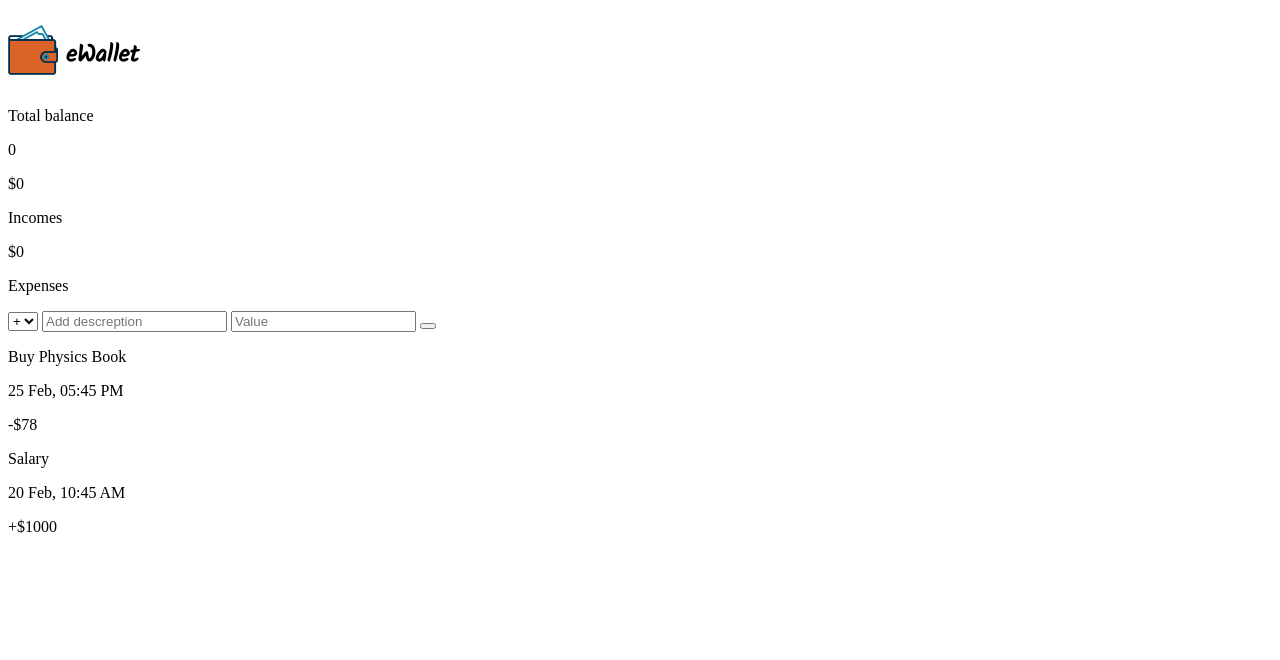
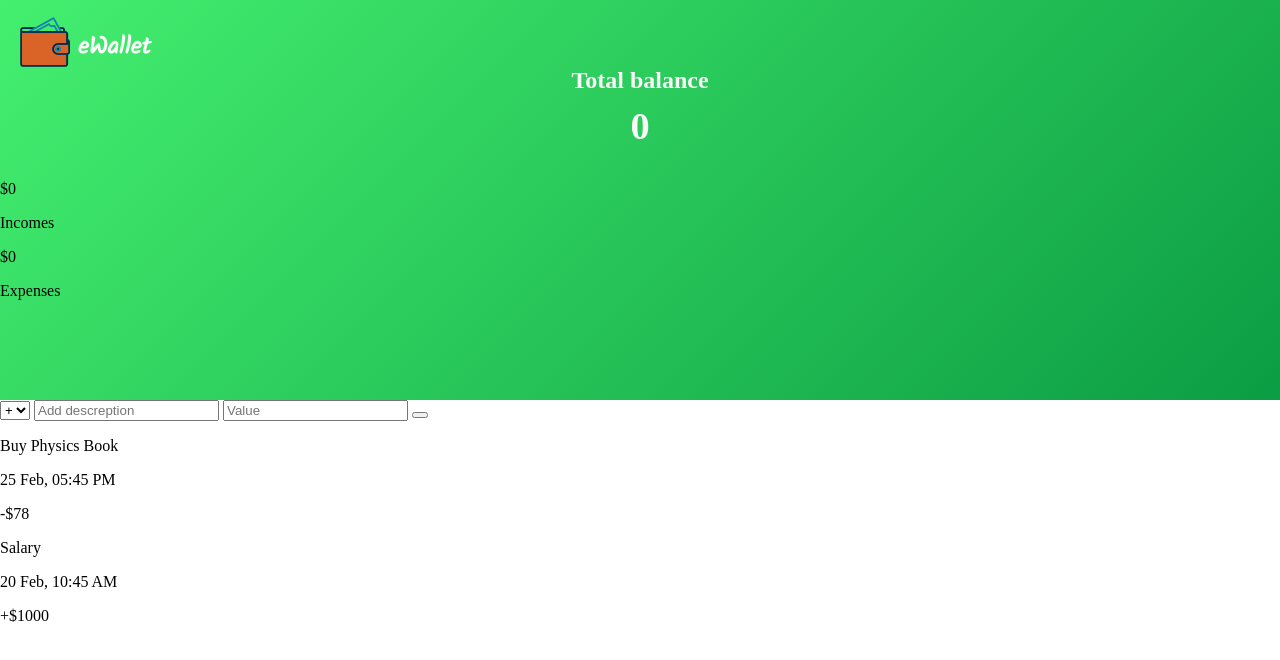
Before and after one commit to Raihanhossen/EWallet, a plain HTML site: page index.htm in a window 1280 px wide. Drawn offline with Linux system fonts and the light colour scheme.

Commit message:
Styling the green background

```diff
--- a/index.css
+++ b/index.css
@@ -1,20 +1,69 @@
 @import url('https://fonts.googleapis.com/css2?family=Kalam&display=swap');
-.ewalletLogo{
+
+body {
+    margin: 0;
+}
+
+.container {
+
+}
+
+.green {
+    display: block;
+    width: 100%;
+    height: 50vh;
+    background: linear-gradient(135deg, #1dec51d3, #079b40fa);
+    /* overflow: auto; */
+
+}
+
+.ewalletLogo {
     display: flex;
     align-items: center;
+    padding-left: 20px;
+    /* border: 2px solid yellow; */
+    margin-bottom: -40px;
 
 }
+
 .ewalletLogo img {
     width: 50px;
     height: 50px;
     margin-right: 8px;
 }
 
-.ewalletLogo h1{
+.ewalletLogo h1 {
     margin-top: 28px;
     font-size: 24px;
     font-weight: 1600;
     font-family: Kalam;
     align-items: center;
     justify-content: center;
+    color: #f8f8f8;
 }
+
+.balance {
+    /* border: 2px solid red; */
+    display: flex;
+    justify-content: center;
+    align-items: center;
+    flex-direction: column;
+}
+
+.balance-heading {
+    color: #f8f8f8;
+    font-size: 1.5rem;
+    font-weight: bold;
+
+    /* border: 1px solid black; */
+    margin-bottom: -52px;
+}
+
+.balance-amount {
+    color: #f8f8f8;
+    font-size: 2.4rem;
+    font-weight: bold;
+
+    /* border: 1px solid blue; */
+    margin-bottom: -23px;
+}
--- a/index.htm
+++ b/index.htm
@@ -15,10 +15,10 @@
             </div>
 
             <div class="balance">
-                <div class="balance_heading">
+                <div class="balance-heading">
                     <p>Total balance</p>
                 </div>
-                <div class="balance_amount">
+                <div class="balance-amount">
                     <p>0</p>
                 </div>
             </div>
```
